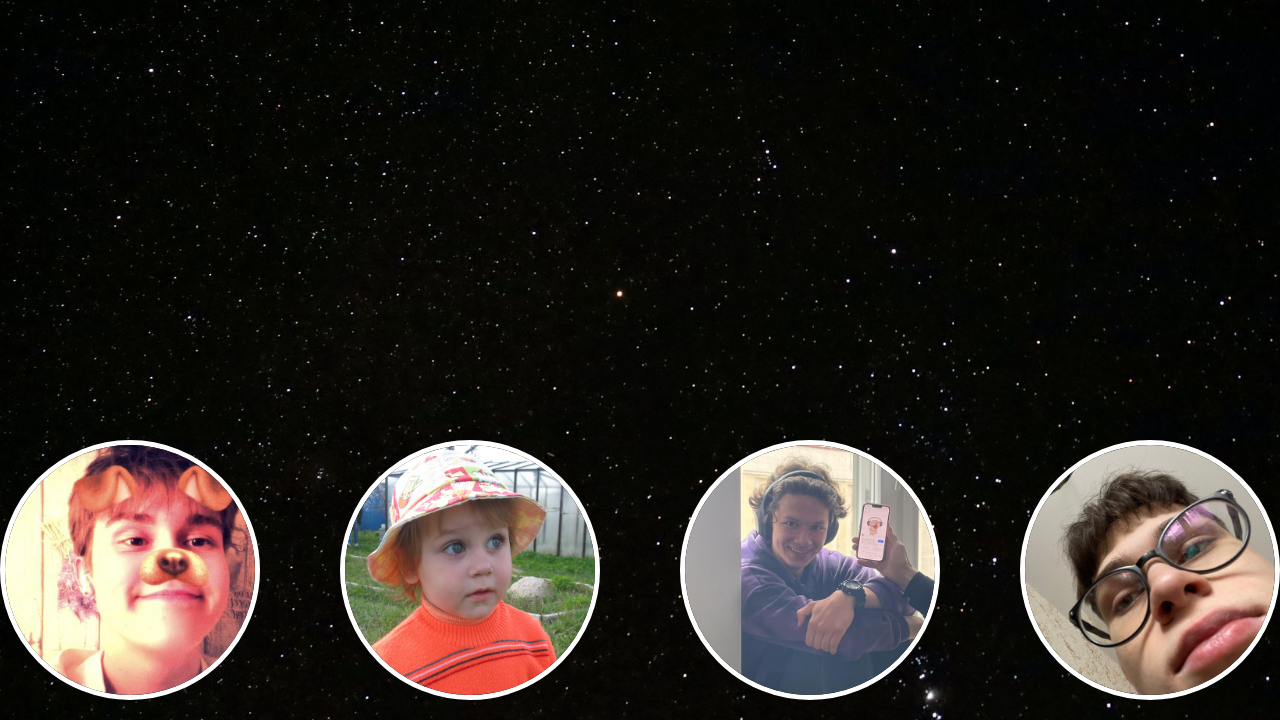
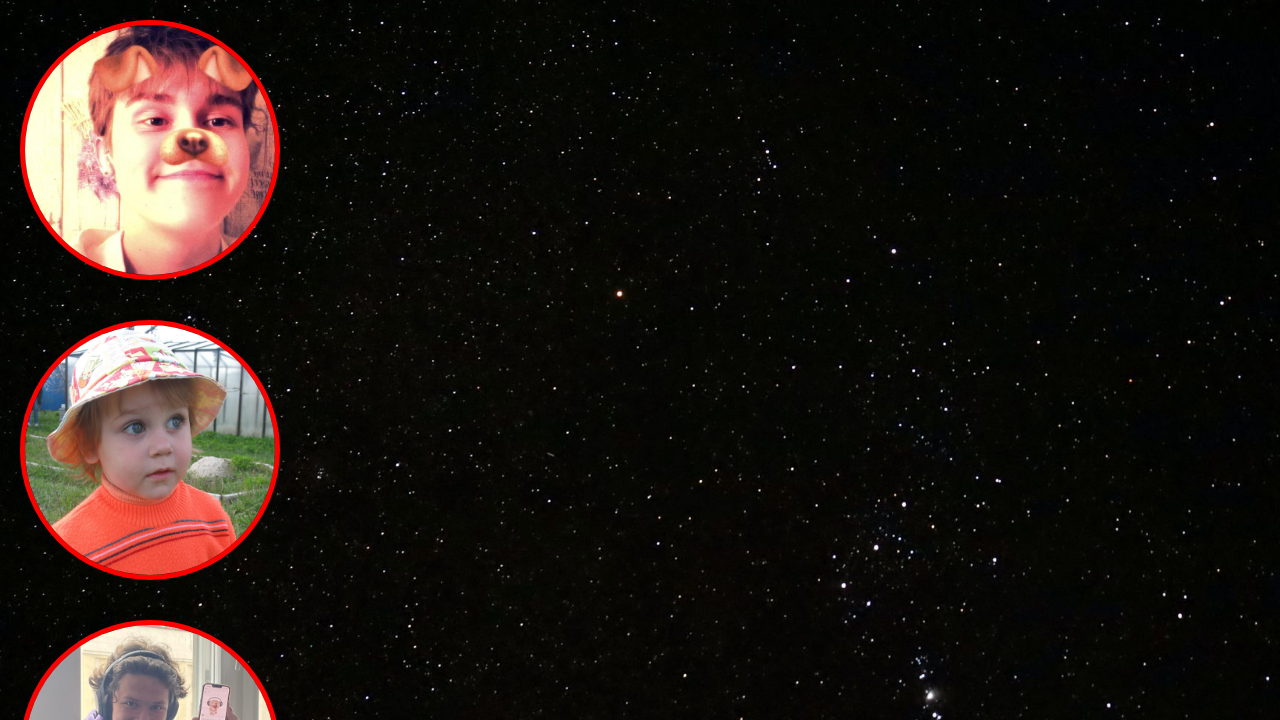
Before and after one commit to Kirofeed/game-website, a plain HTML site: page about.html in a window 1280 px wide. Shown: the part 80-800 px from the top of the page. Drawn offline with Linux system fonts and the light colour scheme.

Commit message:
colorfull circules

```diff
--- a/css/style-about.css
+++ b/css/style-about.css
@@ -15,10 +15,7 @@ body, html {
     height: 100%;
     color: #fff;
     text-align: center;
-    display: flex;
-    flex-direction: column;
-    justify-content: space-between;
-    align-items: center;
+    overflow-y: auto;
 }
 
 .contacts-background h1 {
@@ -30,14 +27,37 @@ body, html {
 
 .team-photo {
     display: flex;
-    justify-content: center;
-    gap: 80px; /* Увеличенное расстояние между кругами */
-    padding-bottom: 20px;
+    flex-direction: column;
+    align-items: flex-end;
+    position: absolute;
+    top: 100px; /* Расстояние от верха страницы */
+    left: 20px; /* Расстояние от левого края */
+    gap: 40px;
 }
 
 .team-photo img {
-    width: 250px; /* Увеличенный размер кругов */
-    height: 250px; /* Увеличенный размер кругов */
-    border: 5px solid #fff;
+    width: 250px;
+    height: 250px;
+    border: 5px solid;
     border-radius: 50%;
+    animation: borderColorChange 5s infinite;
 }
+
+/* Анимация переливания границы */
+@keyframes borderColorChange {
+    0% {
+        border-color: red;
+    }
+    25% {
+        border-color: yellow;
+    }
+    50% {
+        border-color: green;
+    }
+    75% {
+        border-color: blue;
+    }
+    100% {
+        border-color: red;
+    }
+}
```
